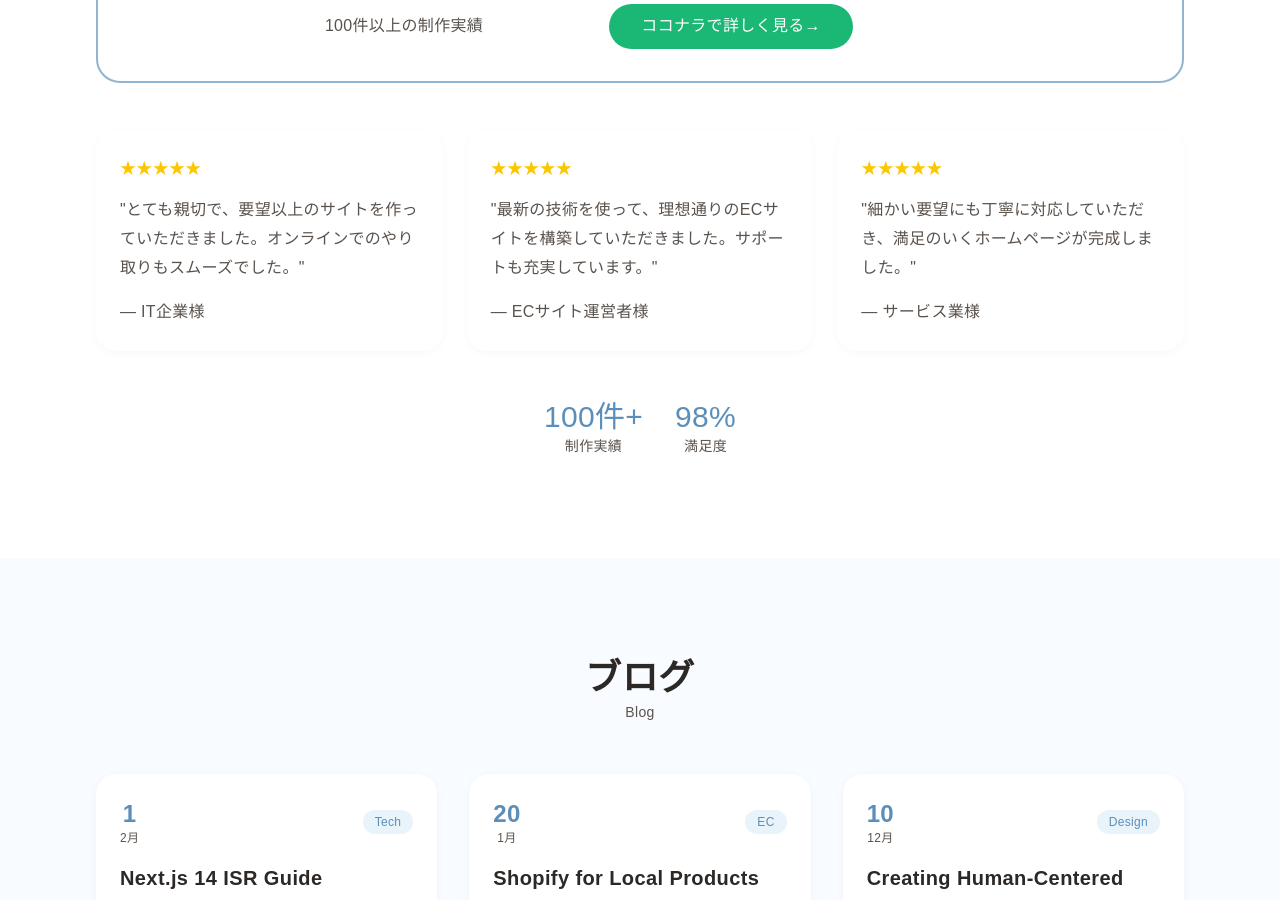
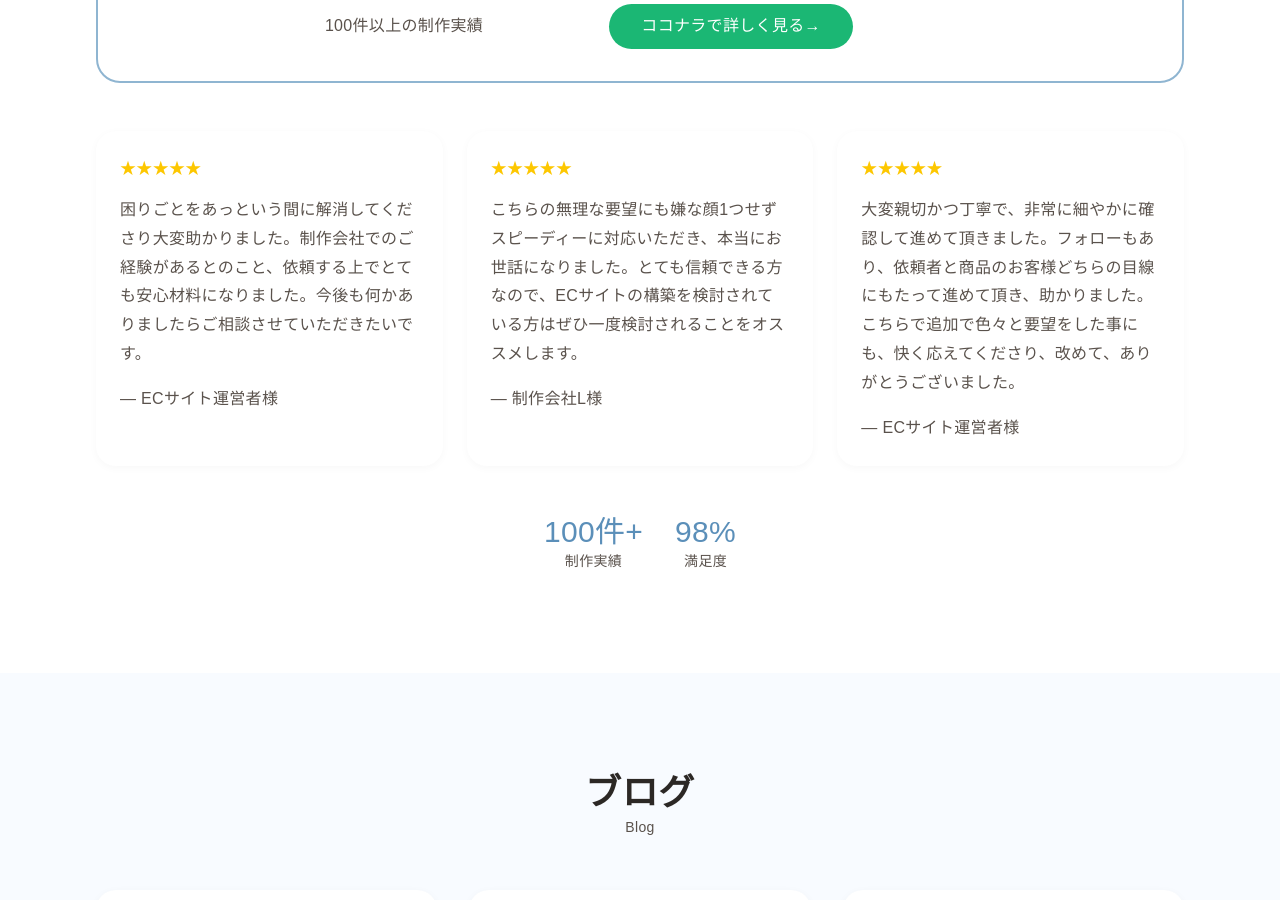
Before and after one commit to ryoma-abe/webchaleur.com, a Next.js app: page / in a window 1280 px wide. Shown: the part 4881-5781 px from the top of the page. Built offline with nearby package versions, Linux system fonts and the light colour scheme; a web font is replaced by a local one.

Commit message:
レビューカードと信頼指標コンポーネントのスタイルを統一し、可読性を向上させました。また、レビュー内容のテキストを更新し、ユーザーのフィードバックを反映しました。

```diff
--- a/src/components/sections/voice/ReviewCard.tsx
+++ b/src/components/sections/voice/ReviewCard.tsx
@@ -16,26 +16,22 @@ export default function ReviewCard({
   return (
     <div
       className={`bg-white rounded-[20px] p-6 transition-all duration-800 group shadow-[0_2px_8px_rgba(0,0,0,0.03)] hover:shadow-[0_6px_20px_rgba(0,0,0,0.06)] hover:translate-y-[-2px] ${
-        isVisible ? 'opacity-100 translate-y-0' : 'opacity-0 translate-y-8'
+        isVisible ? "opacity-100 translate-y-0" : "opacity-0 translate-y-8"
       }`}
       style={{
         transitionDelay: `${delay}ms`,
       }}
     >
       {/* 星評価 */}
-      <div className="text-yellow-400 mb-3">
-        {'★'.repeat(rating)}
-      </div>
+      <div className="text-yellow-400 mb-3">{"★".repeat(rating)}</div>
 
       {/* レビュー内容 */}
       <p className="text-body text-sm mb-4 leading-relaxed min-h-[80px]">
-        "{content}"
+        {content}
       </p>
 
       {/* 投稿者 */}
-      <p className="text-xs text-gray">
-        — {author}
-      </p>
+      <p className="text-xs text-gray">— {author}</p>
     </div>
   );
 }
--- a/src/components/sections/voice/TrustIndicators.tsx
+++ b/src/components/sections/voice/TrustIndicators.tsx
@@ -6,7 +6,7 @@ export default function TrustIndicators({ isVisible }: TrustIndicatorsProps) {
   return (
     <div
       className={`text-center transition-all duration-800 delay-600 ${
-        isVisible ? 'opacity-100' : 'opacity-0'
+        isVisible ? "opacity-100" : "opacity-0"
       }`}
     >
       <div className="inline-flex items-center gap-8 flex-wrap justify-center">
--- a/src/components/sections/voice/VoiceSection.tsx
+++ b/src/components/sections/voice/VoiceSection.tsx
@@ -24,22 +24,22 @@ export default function VoiceSection() {
     {
       id: 1,
       content:
-        "とても親切で、要望以上のサイトを作っていただきました。オンラインでのやり取りもスムーズでした。",
-      author: "IT企業様",
+        "困りごとをあっという間に解消してくださり大変助かりました。制作会社でのご経験があるとのこと、依頼する上でとても安心材料になりました。今後も何かありましたらご相談させていただきたいです。",
+      author: "ECサイト運営者様",
       rating: 5,
     },
     {
       id: 2,
       content:
-        "最新の技術を使って、理想通りのECサイトを構築していただきました。サポートも充実しています。",
-      author: "ECサイト運営者様",
+        "こちらの無理な要望にも嫌な顔1つせずスピーディーに対応いただき、本当にお世話になりました。とても信頼できる方なので、ECサイトの構築を検討されている方はぜひ一度検討されることをオススメします。",
+      author: "制作会社L様",
       rating: 5,
     },
     {
       id: 3,
       content:
-        "細かい要望にも丁寧に対応していただき、満足のいくホームページが完成しました。",
-      author: "サービス業様",
+        "大変親切かつ丁寧で、非常に細やかに確認して進めて頂きました。フォローもあり、依頼者と商品のお客様どちらの目線にもたって進めて頂き、助かりました。こちらで追加で色々と要望をした事にも、快く応えてくださり、改めて、ありがとうございました。",
+      author: "ECサイト運営者様",
       rating: 5,
     },
   ];
```
